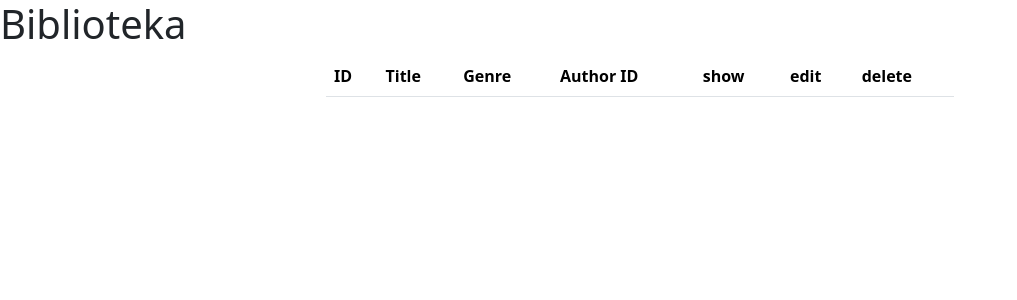
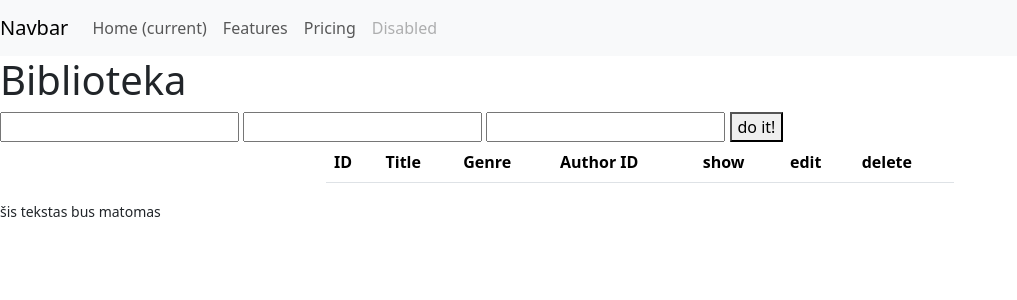
Before and after one commit to naglismoc/dbSample, a PHP site: page / in a window 1280 px wide. Shown: the top 300 px of the page, without its empty margins (0-1017 px from the left). Run offline with PHP 8.4, Linux system fonts and the light colour scheme; data that the repository does not hold is empty.

Commit message:
pakeliui i mvc

```diff
--- a/Book.php
+++ /dev/null
@@ -1,20 +0,0 @@
-<?php
-class Book{
-public $id;
-public $title;
-public $genre;
-public $authorId;
-
-
-public function __construct($id, $title, $genre, $authorId) {
-    $this->id = $id;
-    $this->title = $title;
-    $this->genre = $genre;
-    $this->authorId = $authorId;
-}
-
-}
-
-
-
-?>
--- /dev/null
+++ b/controllers/BookController.php
@@ -0,0 +1,48 @@
+<?php
+
+include "./models/Book.php" ;
+
+class BookController{
+
+    public static function index()
+    {
+        $books = Book::all();
+        return $books;
+    }
+
+    public static function show()
+    {
+
+    }
+
+    public static function store()
+    {
+        Book::create();
+    }
+
+    public static function update()
+    {
+
+    }
+
+    public static function destroy()
+    {
+
+    }
+
+}
+
+
+
+
+
+
+
+
+
+
+
+
+
+
+?>
--- a/index.php
+++ b/index.php
@@ -1,44 +1,31 @@
-<?php include "./DB.php" ?>
-<?php include "./Book.php" ?>
+<?php
+// header('X-Redirected-By: PHP');
+// header("Location: ./kitas.php");
+// die;
+?>
 
+<?php
+include "./routes.php";
+
+?>
 <!DOCTYPE html>
 <html lang="en">
 
 <head>
-    <meta charset="UTF-8">
-    <meta http-equiv="X-UA-Compatible" content="IE=edge">
-    <meta name="viewport" content="width=device-width, initial-scale=1.0">
-    <link href="https://cdn.jsdelivr.net/npm/bootstrap@5.3.0-alpha3/dist/css/bootstrap.min.css" rel="stylesheet" integrity="sha384-KK94CHFLLe+nY2dmCWGMq91rCGa5gtU4mk92HdvYe+M/SXH301p5ILy+dN9+nJOZ" crossorigin="anonymous">
-
-
-    <title>Document</title>
+    <?php include "./views/components/head.php" ?>
 </head>
 
 <body>
-    <?php
+    <?php include "./views/components/navbar.php" ?>
 
-    $books = [];
-    $db = new DB();
-    $query = "SELECT * FROM `books`";
-    $result = $db->conn->query($query);
-
-    while ($row = $result->fetch_assoc()) {
-        $books[] = new Book($row['id'], $row['title'], $row['genre'], $row['author_id']);
-    }
-    $db->conn->close();
-
-    // foreach ($books as $book) {
-    //     echo "Book ID: " . $book->id . "<br>";
-    //     echo "Title: " . $book->title . "<br>";
-    //     echo "Genre: " . $book->genre . "<br>";
-    //     echo "Author ID: " . $book->authorId . "<br>";
-    //     echo "<br>";
-    // }
-
-
-    ?>
-  <!-- <div class="container"> -->
+    <!-- <div class="container"> -->
     <h1>Biblioteka</h1>
+    <form action="" method="post">
+        <input type="text" name="title">
+        <input type="text" name="genre">
+        <input type="text" name="author_id">
+        <button type="submit" name="save">do it!</button>
+    </form>
     <div class="row">
         <div class="col-sm-3"></div>
         <div class="col-sm-6">
@@ -60,7 +47,11 @@
                         <td> <?= $book->authorId ?></td>
                         <td><button class="btn btn-primary">show</button></td>
                         <td><button class="btn btn-success">edit</button></td>
-                        <td><button class="btn btn-danger">delete</button></td>
+                        <td>
+                            <form action="" method="post">
+                                <button class="btn btn-danger" name="destroy">delete</button>
+                            </form>
+                        </td>
                     </tr>
                 <?php  } ?>
             </table>
@@ -68,7 +59,10 @@
         <div class="col-sm-3"></div>
     </div>
 
-<!-- </div> -->
+    <!-- </div> -->
+
+    <small style> šis tekstas bus matomas </small>
+
 </body>
 
 </html>
--- /dev/null
+++ b/routes.php
@@ -0,0 +1,36 @@
+<?php include "./controllers/BookController.php";
+
+
+
+if ($_SERVER['REQUEST_METHOD'] == "POST") {
+
+    // Arba išsaugosim knygą
+    if (isset($_POST['save'])) {
+        BookController::store();
+        header("Location: ./index.php");
+        die;
+    }
+
+    //Arba atnaujinsim knygą
+
+    //arba ištrinsim knygą
+    if (isset($_POST['destroy'])) {
+        echo "Destroy";
+    }
+}
+
+
+
+
+if ($_SERVER['REQUEST_METHOD'] == "GET") {
+
+    // atvaizduosim knygą
+
+
+}
+
+
+
+
+//paimti visas knygas
+$books = BookController::index();
--- /dev/null
+++ b/views/components/head.php
@@ -0,0 +1,6 @@
+<meta charset="UTF-8">
+<meta http-equiv="X-UA-Compatible" content="IE=edge">
+<meta name="viewport" content="width=device-width, initial-scale=1.0">
+<link href="https://cdn.jsdelivr.net/npm/bootstrap@5.3.0-alpha3/dist/css/bootstrap.min.css" rel="stylesheet" integrity="sha384-KK94CHFLLe+nY2dmCWGMq91rCGa5gtU4mk92HdvYe+M/SXH301p5ILy+dN9+nJOZ" crossorigin="anonymous">
+
+<title>Document</title>
--- /dev/null
+++ b/views/components/navbar.php
@@ -0,0 +1,22 @@
+<nav class="navbar navbar-expand-lg navbar-light bg-light">
+  <a class="navbar-brand" href="#">Navbar</a>
+  <button class="navbar-toggler" type="button" data-toggle="collapse" data-target="#navbarNav" aria-controls="navbarNav" aria-expanded="false" aria-label="Toggle navigation">
+    <span class="navbar-toggler-icon"></span>
+  </button>
+  <div class="collapse navbar-collapse" id="navbarNav">
+    <ul class="navbar-nav">
+      <li class="nav-item active">
+        <a class="nav-link" href="#">Home <span class="sr-only">(current)</span></a>
+      </li>
+      <li class="nav-item">
+        <a class="nav-link" href="#">Features</a>
+      </li>
+      <li class="nav-item">
+        <a class="nav-link" href="#">Pricing</a>
+      </li>
+      <li class="nav-item">
+        <a class="nav-link disabled" href="#">Disabled</a>
+      </li>
+    </ul>
+  </div>
+</nav>
```
Also changed, not shown: edit.php (added, +12 -0 lines), kitas.php (added, +12 -0 lines), models/Book.php (added, +47 -0 lines), .htaccess (added), models/DB.php (renamed from DB.php).
